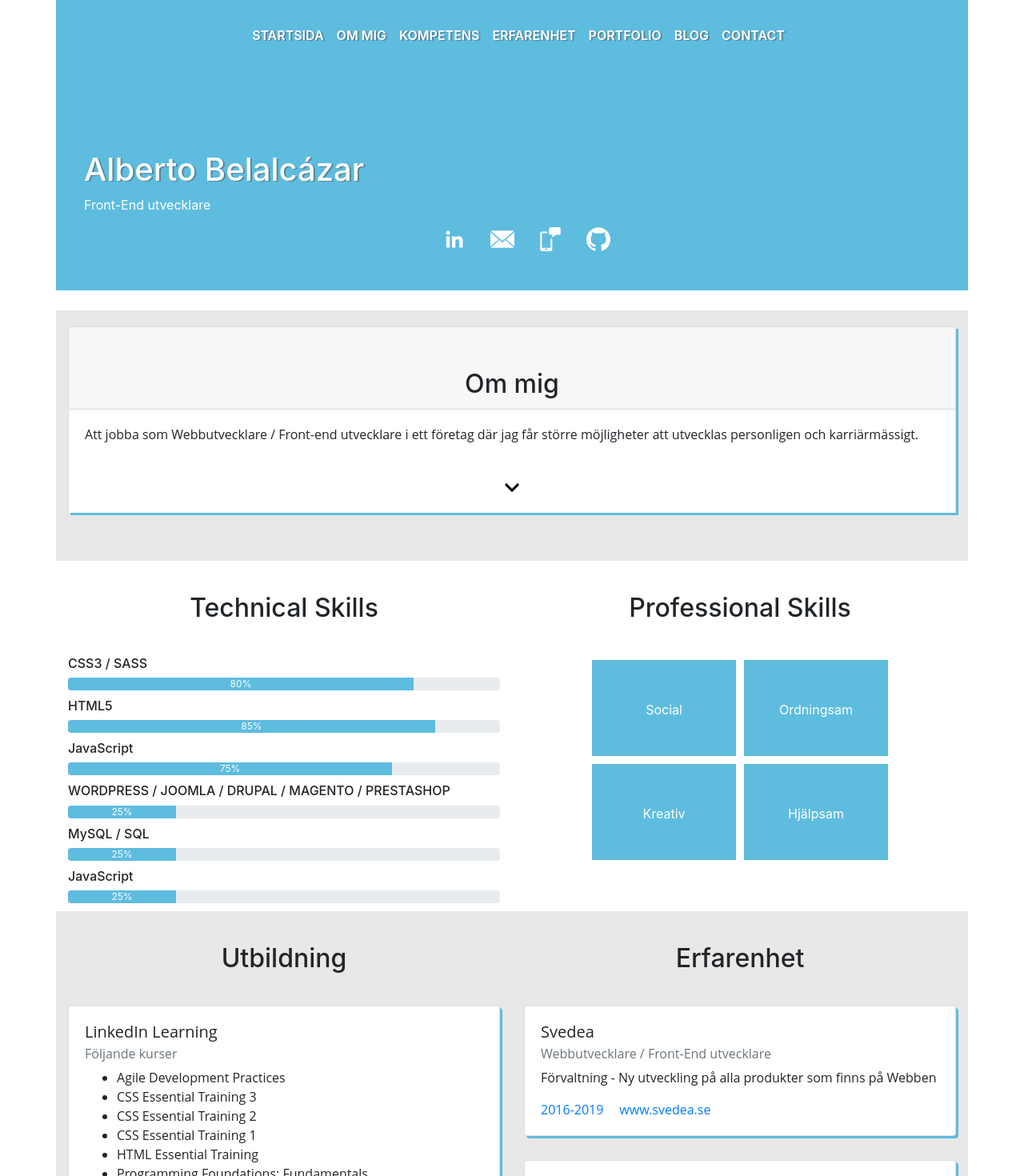
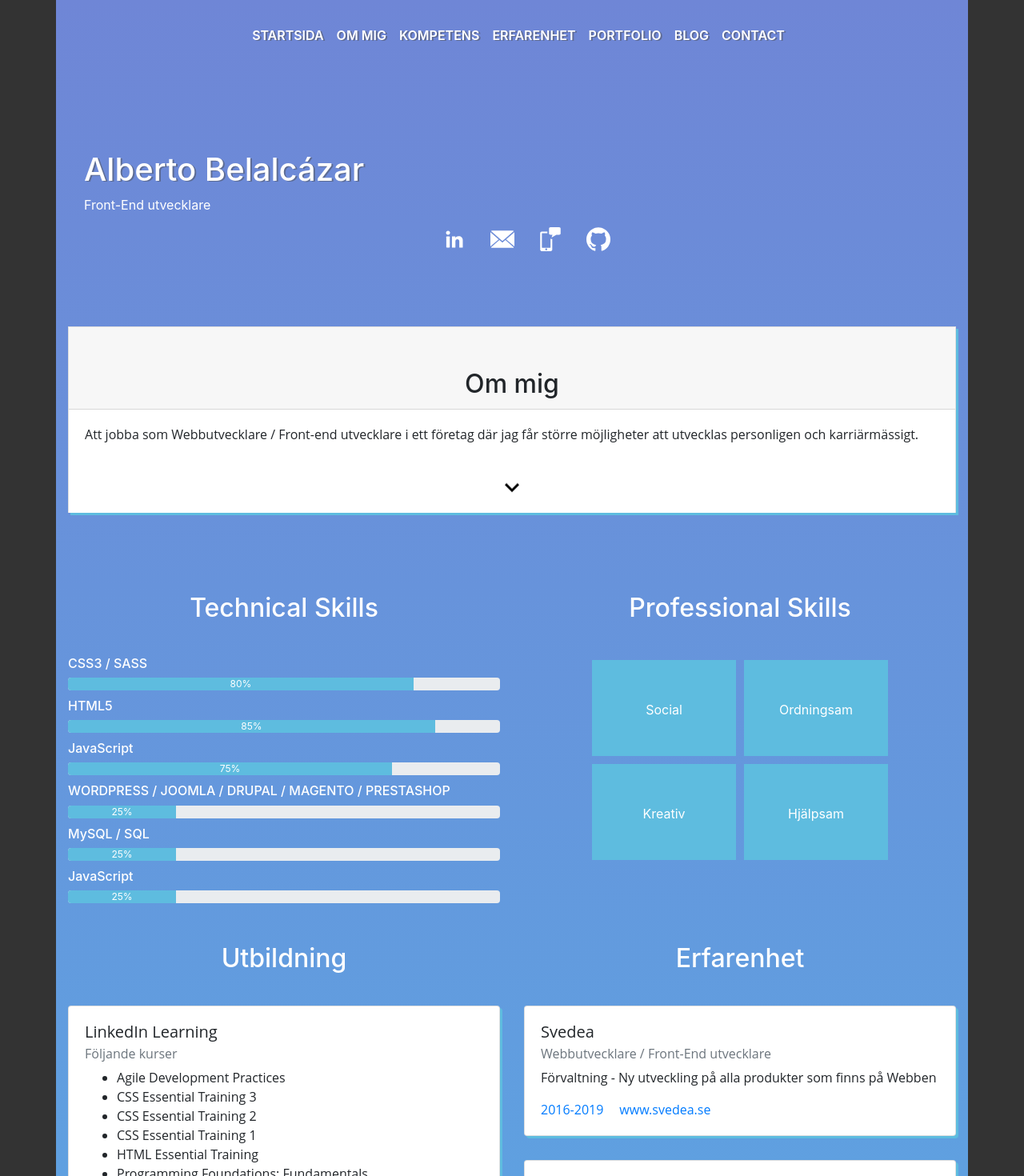
Before and after one commit to albertobelalcazar/albertobelalcazar.github.io, a React app: page / in a window 1280 px wide. Shown: the top 1470 px of the page at 80% size. Built offline with nearby package versions, Linux system fonts and the light colour scheme.

Commit message:
new version of cv

```diff
--- a/src/js/components/jumbotron.js
+++ b/src/js/components/jumbotron.js
@@ -3,7 +3,6 @@ import LinkedIn from '../../assets/img/linkedin.svg';
 import Email from '../../assets/img/close-envelope.svg';
 import Mobil from '../../assets/img/sms.svg';
 import Git from '../../assets/img/github-logo.svg';
-
 
 
 class Jumbotron extends Component {
--- a/src/scss/components/_custom.scss
+++ b/src/scss/components/_custom.scss
@@ -109,6 +109,10 @@
 //     }
 // }
 
+#root{
+  background: #333;
+}
+
 h1 {
   text-shadow: 2px 1px 0px rgba(77, 77, 77, 0.49);
 }
@@ -171,7 +175,7 @@ $progress-bar-transition: width 0.6s ease !default;
 
 .progress {
   margin-bottom: 10px;
-  height: 1rem;
+  height: 1rem !important;
 }
 
 .card-body {
@@ -191,9 +195,6 @@ $progress-bar-transition: width 0.6s ease !default;
 //     text-shadow: 2px 2px 2px #333;
 // }
 
-.main-header {
-  background: #5ebcdf;
-}
 .social-icons div img {
   display: inline-block;
   width: auto;
@@ -217,9 +218,9 @@ $progress-bar-transition: width 0.6s ease !default;
 // }
 .cm-c {
   max-width: 1140px !important;
-  background: #e9e7e7;
   padding-right: 0px !important;
   padding-left: 0px !important;
+  background-image: linear-gradient(to top, #48c6ef 0%, #6f86d6 100%) !important;
   border: none;
 }
 .social-icons .c-icons {
@@ -233,7 +234,6 @@ $progress-bar-transition: width 0.6s ease !default;
 .container-fluid.mt-10.jumbotron-c {
   color: #fff;
   padding-left: 50px;
-  border-bottom: 25px #fff solid;
   margin-bottom: 20px;
   min-height: 200px;
   margin-top: 100px;
@@ -241,9 +241,13 @@ $progress-bar-transition: width 0.6s ease !default;
 
 //skills
 
-.t-skills,
-.p-skills {
-  background: #fff;
+.t-skills h2,h6 ,
+.p-skills h2 {
+  // background: #fff;
+  color: #fff;
+}
+#erfarenhet h2{
+  color: #fff;
 }
 .p-skills-d {
   margin-top: 50%;
```
Also changed, not shown: src/assets/img/bgjumbotron.jpg (added), 11 other files (tests, documents, lock files or other folders).
